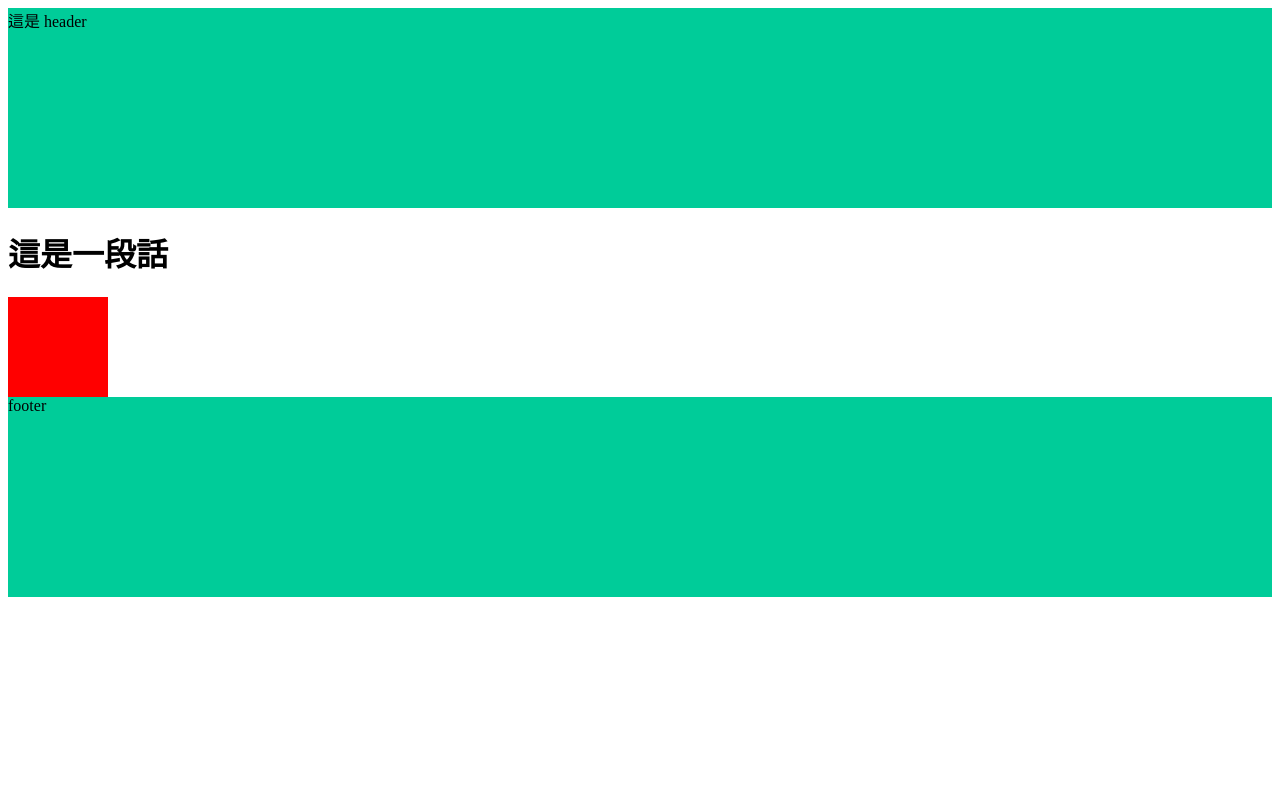
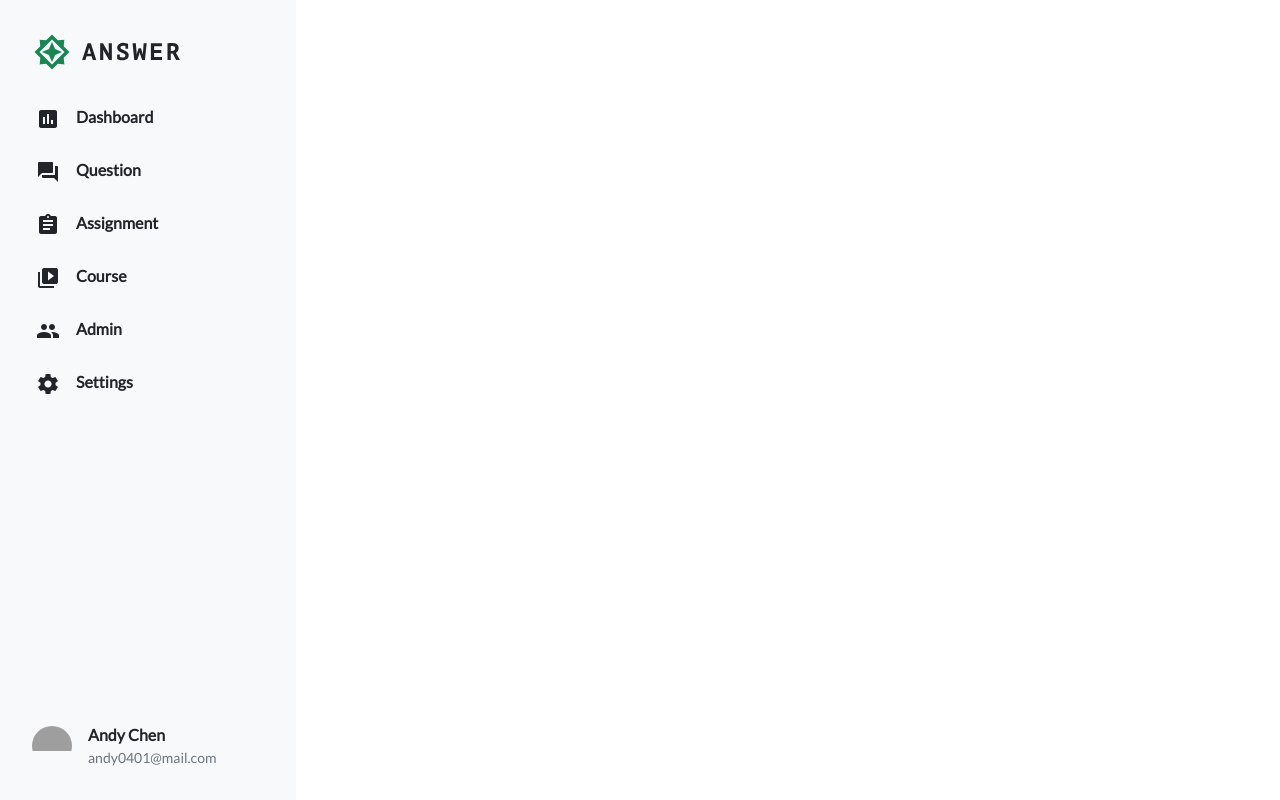
Before and after one commit to ErinHuang-dot/w5-admin, a plain HTML site: page index.html in a window 1280 px wide. Drawn offline with nearby package versions, Linux system fonts and the light colour scheme; grey boxes are pictures that could not be loaded.

Commit message:
Update 2021-08-05T12:03:32.524Z

```diff
--- a/assets/style/all.css
+++ b/assets/style/all.css
@@ -1,23 +1,82 @@
+@import url("https://fonts.googleapis.com/css2?family=Lato&family=Roboto+Mono&display=swap");
+body {
+  font-family: 'Lato', sans-serif;
+  line-height: 1.5; }
+
+a {
+  text-decoration: none;
+  color: #212529; }
+
+span {
+  display: inline-block; }
+
+.material-icons.grey-900 {
+  color: #212529; }
+
 .header {
-  height: 200px;
-  background-color: #00cc99; }
-
-.footer {
-  height: 200px;
-  background-color: #00cc99; }
-
-.box {
-  width: 100px;
-  height: 100px;
-  background-color: red;
+  width: 296px;
+  height: 100vh;
+  padding: 32px 0;
   display: -webkit-box;
   display: -ms-flexbox;
   display: flex;
-  -webkit-transition: all 0.5s;
-  -o-transition: all 0.5s;
-  transition: all 0.5s; }
-  .box:hover {
-    width: 200px;
-    background-color: #00cc99; }
+  -webkit-box-orient: vertical;
+  -webkit-box-direction: normal;
+      -ms-flex-direction: column;
+          flex-direction: column;
+  -webkit-box-pack: justify;
+      -ms-flex-pack: justify;
+          justify-content: space-between; }
+
+.admin-logo {
+  margin: 0 0 32px 32px; }
+
+.admin-menu {
+  font-weight: 700; }
+  .admin-menu li {
+    width: inherit;
+    margin-bottom: 26px; }
+    .admin-menu li a {
+      padding: 6px 0 6px 32px;
+      border-left: 4px solid #f8f9fa;
+      vertical-align: middle; }
+      .admin-menu li a:hover {
+        color: #198754;
+        border-left: 4px solid #198754; }
+      .admin-menu li a span {
+        width: 24px;
+        height: 24px;
+        vertical-align: middle;
+        margin-right: 16px; }
+
+.user-info {
+  margin-left: 32px;
+  display: -webkit-box;
+  display: -ms-flexbox;
+  display: flex;
+  -webkit-box-align: center;
+      -ms-flex-align: center;
+          align-items: center; }
+
+.user-img {
+  width: 40px;
+  height: 40px;
+  margin-right: 16px;
+  border-radius: 50%;
+  overflow: hidden;
+  position: relative; }
+  .user-img img {
+    width: 100%;
+    position: absolute;
+    top: -5px; }
+
+.user-account p {
+  margin-bottom: 0; }
+  .user-account p:first-child {
+    font-weight: 700;
+    color: #212529; }
+  .user-account p:last-child {
+    font-size: 14px;
+    color: #6c757d; }
 
 /*# sourceMappingURL=all.css.map */
--- a/index.html
+++ b/index.html
@@ -6,26 +6,47 @@
   <meta name="viewport" content="width=device-width, initial-scale=1.0">
   <meta http-equiv="X-UA-Compatible" content="ie=edge">
   <title>首頁</title>
+  <link rel="stylesheet" href="https://fonts.googleapis.com/icon?family=Material+Icons">
+  <link rel="stylesheet" href="https://cdn.jsdelivr.net/npm/bootstrap@5.0.0/dist/css/bootstrap.min.css" integrity="sha384-wEmeIV1mKuiNpC+IOBjI7aAzPcEZeedi5yW5f2yOq55WWLwNGmvvx4Um1vskeMj0" crossorigin="anonymous">
   <link rel="stylesheet" href="./assets/style/all.css">
 </head>
 
 <body>
-  <header class="header">
-    這是 header
+  <header class="header bg-light">
+    <nav>
+      <div class="admin-logo">
+        <img src="./assets/images/logo-ANSWER.svg" alt="ANSWER LOGO">
+      </div>
+      <ul class="admin-menu list-unstyled">
+        <li><a href="#"><span class="material-icons md-24">insert_chart</span>Dashboard</a></li>
+        <li><a href="#"><span class="material-icons md-24">question_answer</span>Question</a></li>
+        <li><a href="#"><span class="material-icons md-24">assignment</span>Assignment</a></li>
+        <li><a href="#"><span class="material-icons md-24">video_library</span>Course</a></li>
+        <li><a href="#"><span class="material-icons md-24">people</span>Admin</a></li>
+        <li><a href="#"><span class="material-icons md-24">settings</span>Settings</a></li>
+      </ul>
+    </nav>
+
+    <div class="user-info">
+      <div class="user-img">
+        <img src="https://images.unsplash.com/photo-1514794749374-fb67509dbb7f?ixlib=rb-1.2.1&ixid=eyjhchbfawqiojeymdd9&auto=format&fit=crop&w=2000&q=80" alt="Andy Chen">
+      </div>
+      <div class="user-account">
+        <p>Andy Chen</p>
+        <p>andy0401@mail.com</p>
+      </div>
+    </div>
   </header>
 
 
-<h1>
-  這是一段話
-</h1>
 
-<div class="box"></div>
 
-  <footer class="footer">
-    footer
-  </footer>
+
+
+
   <script src="./assets/js/vendors.js"></script>
   <script src="./assets/js/all.js"></script>
+  <script src="https://cdn.jsdelivr.net/npm/bootstrap@5.0.0/dist/js/bootstrap.bundle.min.js" integrity="sha384-p34f1UUtsS3wqzfto5wAAmdvj+osOnFyQFpp4Ua3gs/ZVWx6oOypYoCJhGGScy+8" crossorigin="anonymous"></script>
 </body>
 
 </html>
```
Also changed, not shown: assets/images/logo-ANSWER.svg (added), 1 other file.
